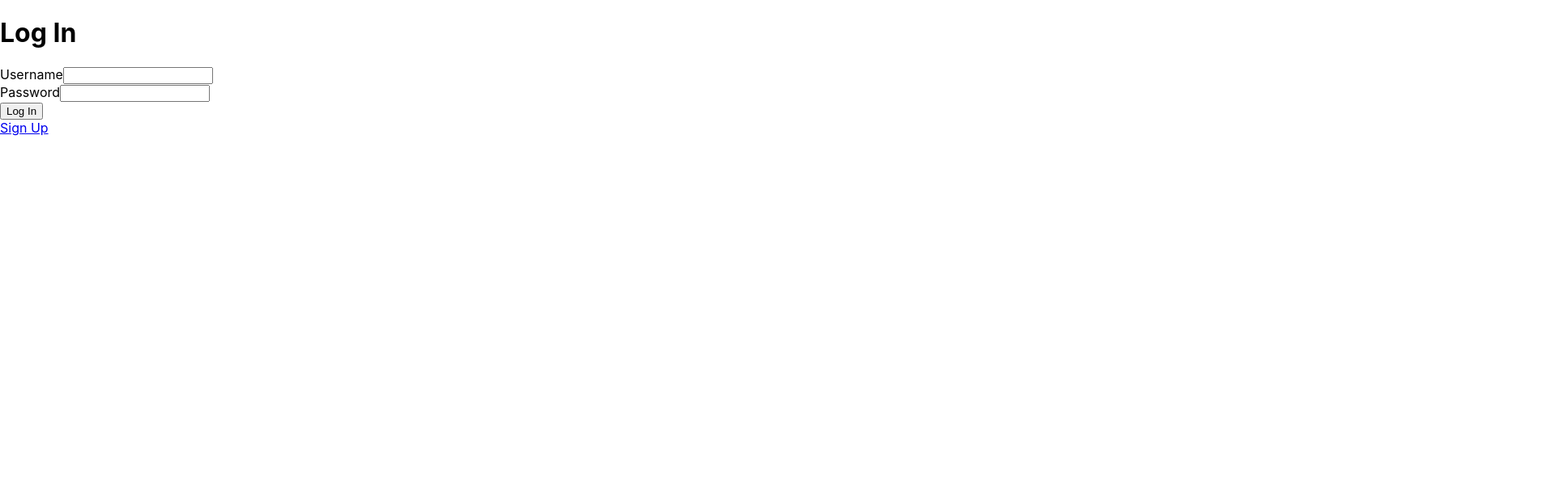
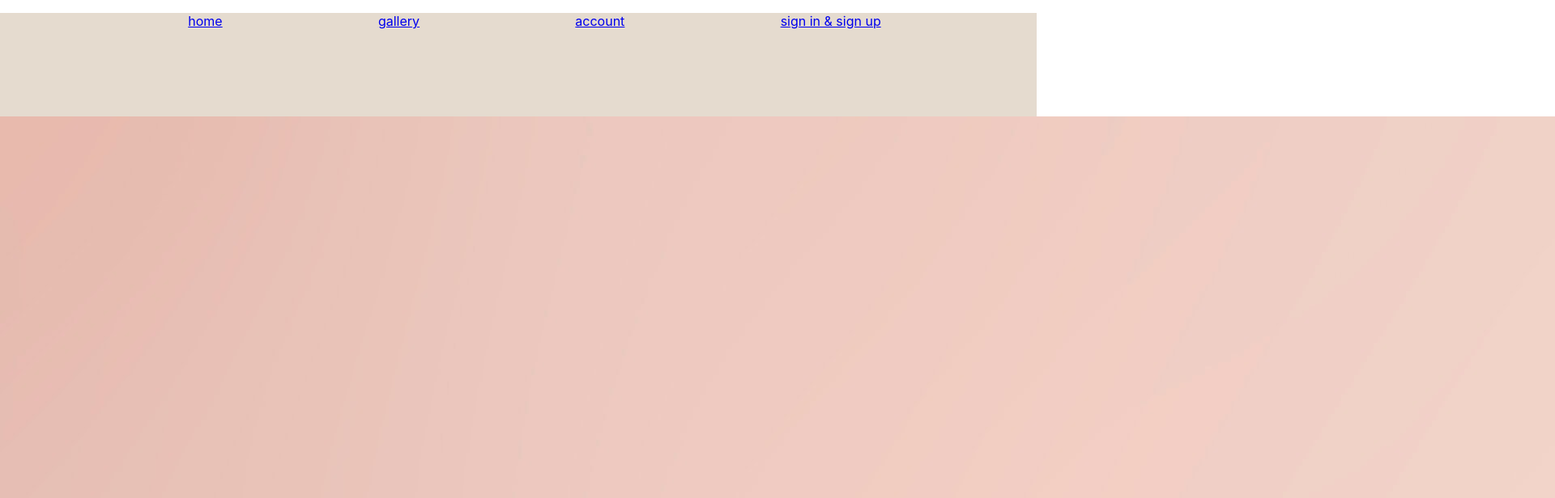
Before and after one commit to felixlaii/pawfinder, a React (Create React App) app in the folder client/: page / in a window 1280 px wide. Before the commit this address led to /login. Shown: the top 616 px of the page at 81% size, 1920 px wide, since content can reach past the window. Built offline with nearby package versions, Linux system fonts and the light colour scheme.

Commit message:
created page header and homepage

```diff
--- a/client/src/App.js
+++ b/client/src/App.js
@@ -2,13 +2,16 @@
 import Login from './pages/Login/Login';
 import Dashboard from './pages/Dashboard/Dashboard';
 import SignUp from './pages/SignUp/SignUp';
+import PageHeader from './components/PageHeader/PageHeader'
+import HomePage from './pages/HomePage/HomePage'
 
 function App() {
     return (
         <BrowserRouter>
+        <PageHeader />
             <div className="App">
                 <Switch>
-                    <Route path="/" exact component={Dashboard} />
+                    <Route path="/" exact component={HomePage} />
                     <Route path="/signup" component={SignUp} />
                     <Route path="/login" component={Login} />
                 </Switch>
--- /dev/null
+++ b/client/src/components/PageHeader/PageHeader.jsx
@@ -0,0 +1,30 @@
+import React from 'react'
+import { Link } from 'react-router-dom'
+import './pageHeader.scss'
+
+function PageHeader() {
+    return (
+        <div className="page-header">
+            <nav className="page-header__nav">
+                <ul className="page-header__list">
+                    <Link to='/'>
+                        <li className="page-header__item">home</li>
+                    </Link>
+                    <Link to='/'>
+                        <li className="page-header__item">gallery</li>
+                    </Link>
+
+                    <Link to='/'>
+                        <li className="page-header__item">account</li>
+                    </Link>
+
+                    <Link to='/'>
+                        <li className="page-header__item">sign in & sign up</li>
+                    </Link>
+                </ul>
+            </nav>
+        </div>
+    )
+}
+
+export default PageHeader
--- /dev/null
+++ b/client/src/components/PageHeader/pageHeader.scss
@@ -0,0 +1,18 @@
+@use "../../styles/partials/colors" as *;
+
+
+.page-header {
+    background-color: $headercolor;
+    height: 10vw;
+
+    &__list {
+        list-style: none;
+        display: flex;
+        flex-direction: row;
+        align-content: center;
+        justify-content: space-evenly;
+        color: $primarycolor;
+    }
+
+
+}
--- /dev/null
+++ b/client/src/pages/HomePage/HomePage.jsx
@@ -0,0 +1,12 @@
+import React from 'react'
+import HeroBanner from '../../assets/images/hero.jpg'
+
+function HomePage() {
+    return (
+        <div className="home-page">
+            <img className="home-page__hero" src={HeroBanner} alt="Hero Banner" />
+        </div>
+    )
+}
+
+export default HomePage
--- /dev/null
+++ b/client/src/styles/partials/_colors.scss
@@ -0,0 +1,4 @@
+
+$headercolor: #E5DBCF;
+
+$primarycolor: #B56C2A;
```
